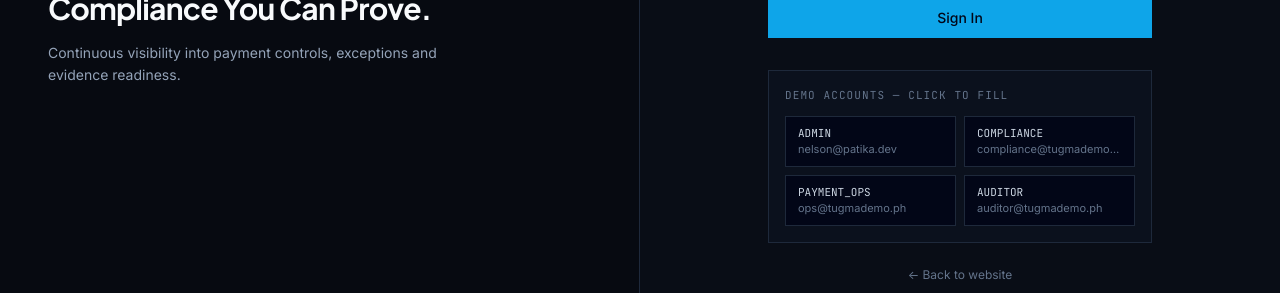
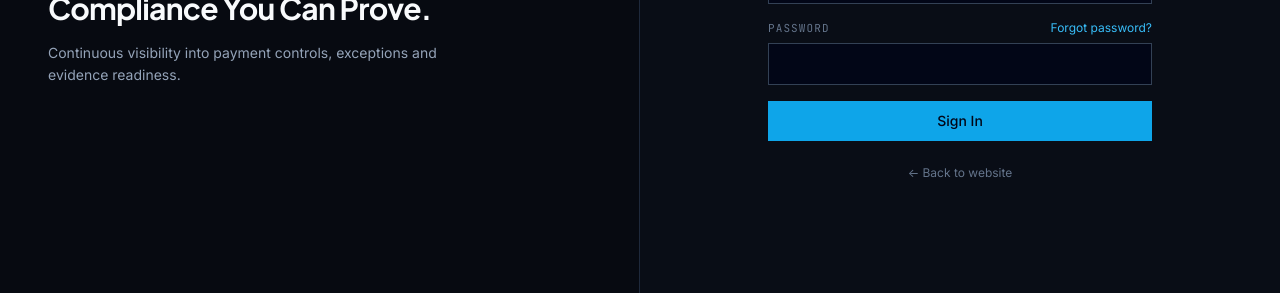
Before and after one commit to christopher-icalla/tugma, a React (Create React App) app in the folder frontend/: page /login in a window 1280 px wide. Shown: the part 385-678 px from the top of the page. Built offline with nearby package versions, Linux system fonts and the light colour scheme; no server answers.

Commit message:
Remove hardcoded demo credentials from login UI

```diff
--- a/frontend/src/pages/auth/Login.jsx
+++ b/frontend/src/pages/auth/Login.jsx
@@ -4,13 +4,6 @@ import { useAuth } from "@/context/AuthContext";
 import { formatApiErrorDetail } from "@/lib/api";
 import { TugmaMark } from "@/components/public/PublicChrome";
 import { Loader2 } from "lucide-react";
-
-const QUICK = [
-  ["nelson@patika.dev", "ADMIN"],
-  ["compliance@tugmademo.ph", "COMPLIANCE"],
-  ["ops@tugmademo.ph", "PAYMENT_OPS"],
-  ["auditor@tugmademo.ph", "AUDITOR"],
-];
 
 export default function Login() {
   const { login } = useAuth();
@@ -82,23 +75,6 @@ export default function Login() {
             </button>
           </form>
 
-          <div className="mt-8 rounded-lg border border-slate-800 bg-slate-900/40 p-4">
-            <p className="font-mono text-[11px] uppercase tracking-widest text-slate-500">Demo accounts — click to fill</p>
-            <div className="mt-3 grid grid-cols-2 gap-2">
-              {QUICK.map(([em, role]) => (
-                <button
-                  key={em} type="button"
-                  onClick={() => { setEmail(em); setPassword(em === "nelson@patika.dev" ? "[REDACTED]" : "[REDACTED]"); }}
-                  data-testid={`quick-fill-${role.toLowerCase()}`}
-                  className="rounded-md border border-slate-800 bg-slate-950 px-3 py-2 text-left text-[11px] transition-colors hover:border-sky-500/50"
-                >
-                  <span className="block font-mono text-slate-300">{role}</span>
-                  <span className="block truncate text-slate-500">{em}</span>
-                </button>
-              ))}
-            </div>
-          </div>
-
           <Link to="/" className="mt-6 block text-center text-xs text-slate-500 hover:text-slate-300">← Back to website</Link>
         </div>
       </div>
```
